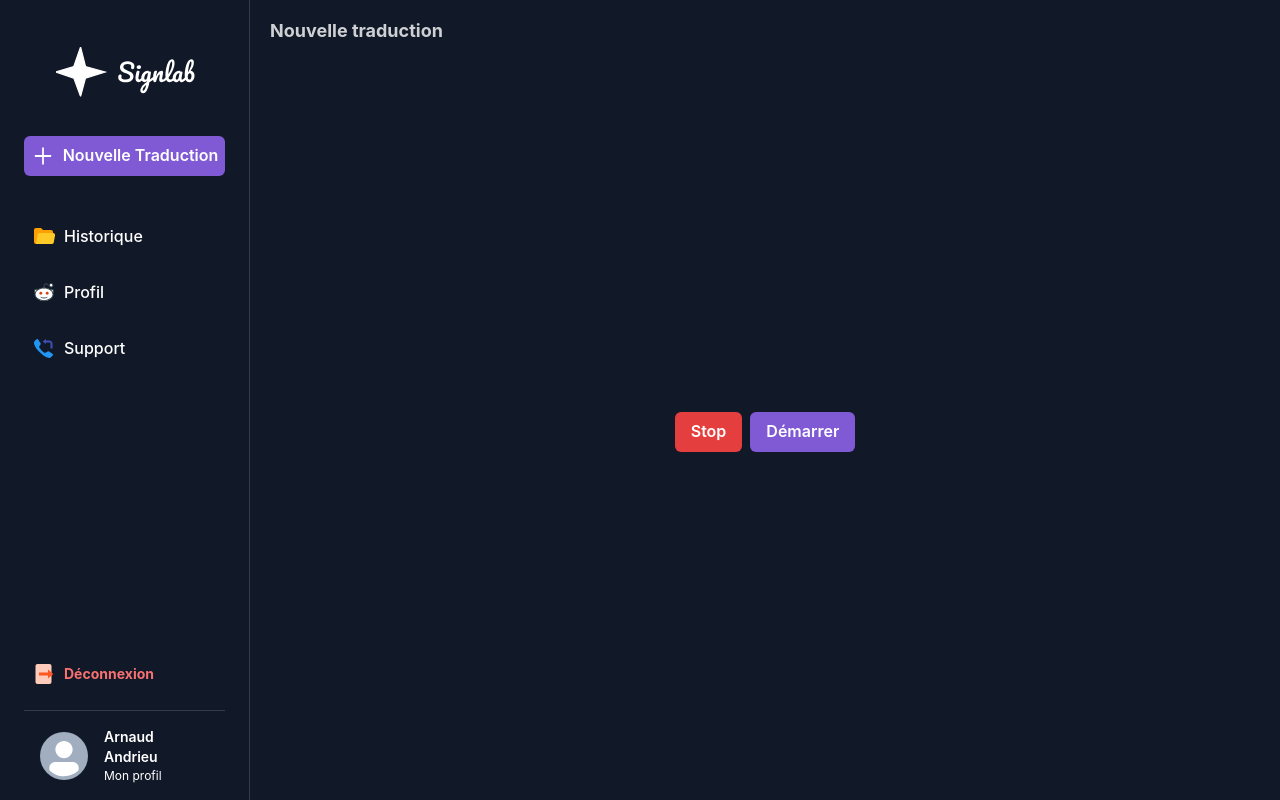
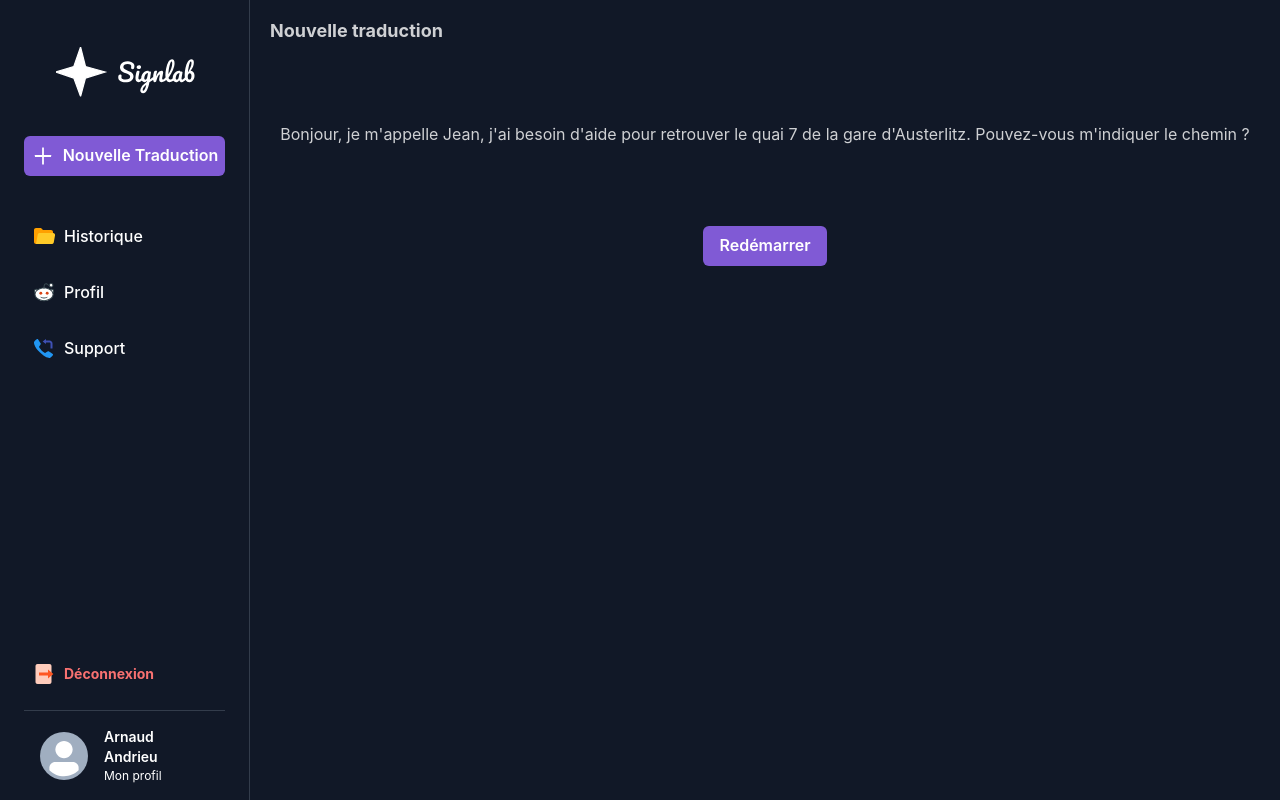
Before and after one commit to nymeku/app-signlab, a Next.js app: page /app/traduction in a window 1280 px wide. Both pictures are taken after a click on the button "Stop". Built offline with nearby package versions, Linux system fonts and the light colour scheme.

Commit message:
return text from video

```diff
--- a/pages/app/traduction/index.js
+++ b/pages/app/traduction/index.js
@@ -1,9 +1,13 @@
 import AppLayout from "@/components/AppLayout"
 import { Box, Heading, Button, ButtonGroup } from "@chakra-ui/react"
-import React from "react"
+import React, { useState } from "react"
 
 const Translation = () => {
+	const [message, setMessage] = useState(false)
+	const fakeTexte = "Bonjour, je m'appelle Jean, j'ai besoin d'aide pour retrouver le quai 7 de la gare d'Austerlitz. Pouvez-vous m'indiquer le chemin ?"
+
 	const launchVideo = () => {
+		setMessage(false)
 		var video = document.querySelector("#video")
 		if (navigator.mediaDevices.getUserMedia) {
 			navigator.mediaDevices
@@ -18,6 +22,7 @@ const Translation = () => {
 	}
 
 	const stopVideo = () => {
+		setMessage(true)
 		var video = document.querySelector("#video")
 		if (video.srcObject) {
 			video.srcObject.getTracks().forEach(function (track) {
@@ -32,17 +37,19 @@ const Translation = () => {
 			<Heading fontSize={"lg"}>Nouvelle traduction</Heading>
 
 			<Box display={"flex"} justifyContent={"center"} flexDirection={"column"} alignItems={"center"}>
-				<Box transform={"scaleX(-1)"} display={"flex"} justifyContent={"center"} marginBottom={"20px"}>
+				{message && <Box display={"flex"} justifyContent={"center"} marginTop={"80px"} marginBottom={"80px"}><p id='text'>{fakeTexte}</p></Box>}
+
+				{!message && <Box transform={"scaleX(-1)"} display={"flex"} justifyContent={"center"} marginBottom={"20px"}>
 					<video id="video" width="700" height="700" autoPlay></video>
-				</Box>
+				</Box>}
 
 				<ButtonGroup>
-					<Button colorScheme={"red"} id="stop-record" onClick={() => stopVideo()}>
+					{!message && <Button colorScheme={"red"} id="stop-record" onClick={() => stopVideo()}>
 						Stop
-					</Button>
+					</Button>}
 
 					<Button colorScheme="purple" id="start-record" onClick={() => launchVideo()}>
-						Démarrer
+					{!message ? 'Démarrer':'Redémarrer'}
 					</Button>
 				</ButtonGroup>
 			</Box>
```
